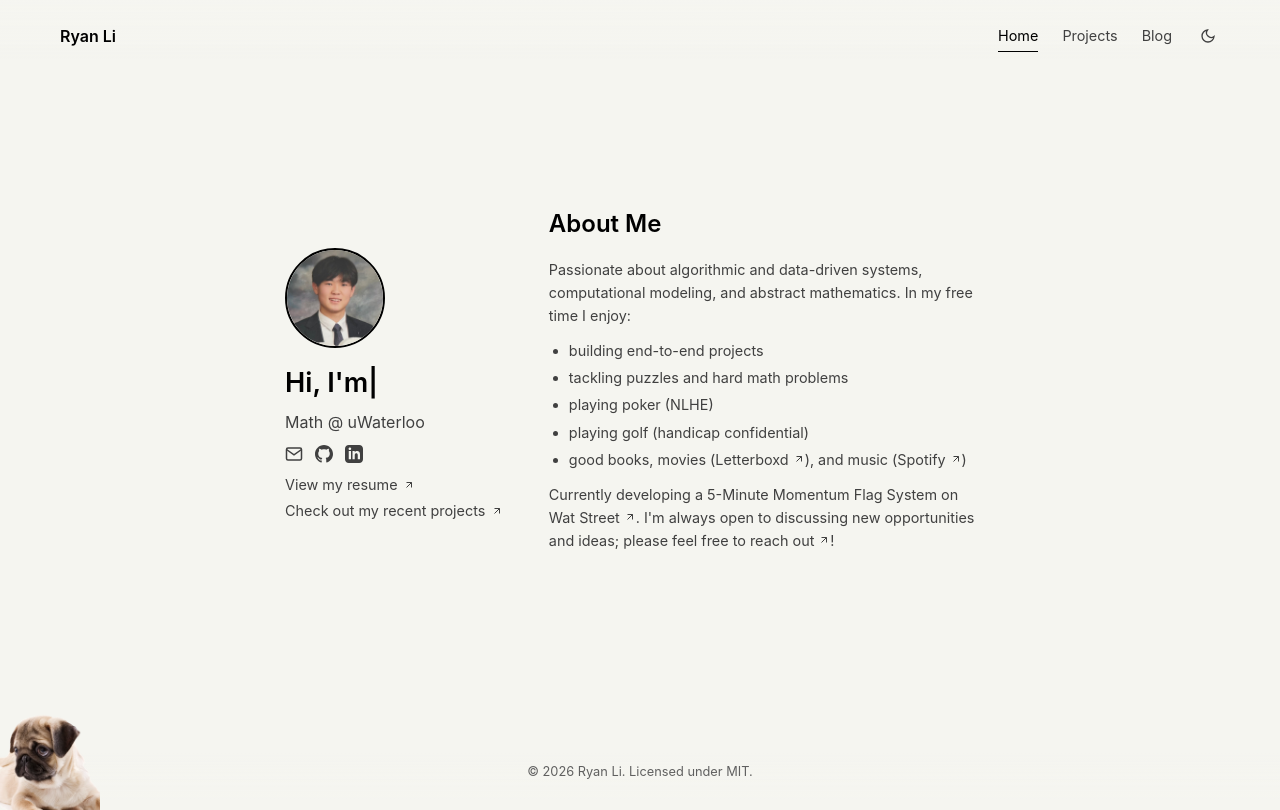
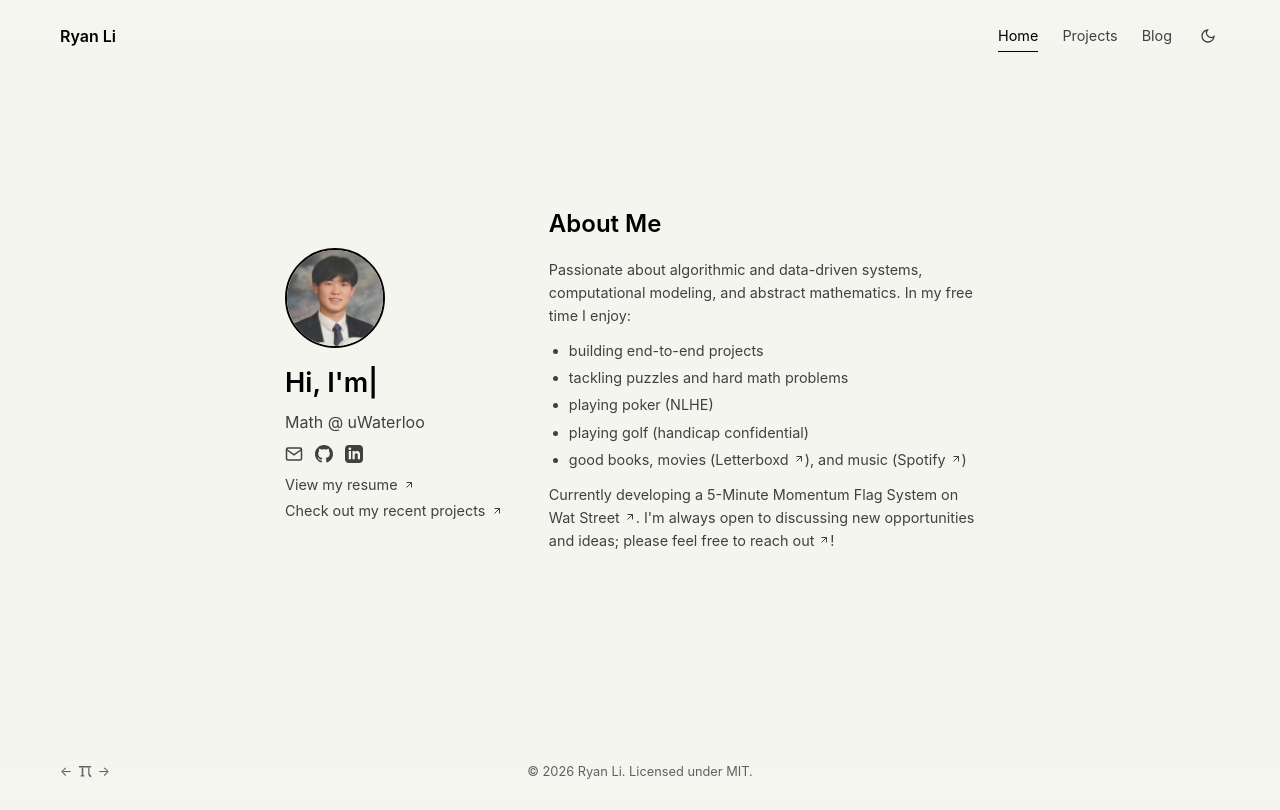
Before and after one commit to rli8145/rli-personal-website, a React (Vite) app: page / in a window 1280 px wide. Built offline with nearby package versions, Linux system fonts and the light colour scheme.

Commit message:
math webring widget

```diff
--- a/src/components/Footer.css
+++ b/src/components/Footer.css
@@ -17,29 +17,44 @@
   display: flex;
   flex-direction: column;
   align-items: center;
-  gap: 0.5rem;
 }
 
-.footer-links {
+.footer-bottom {
   display: flex;
-  gap: 1.25rem;
+  align-items: center;
+  width: 100%;
+  position: relative;
 }
 
-.footer-links a {
-  color: var(--text-secondary);
-  text-decoration: none;
-  display: inline-block;
-  transition: color 0.2s ease, transform 0.2s ease;
+.footer-bottom .copyright {
+  position: absolute;
+  left: 50%;
+  transform: translateX(-50%);
 }
 
-.footer-links a:hover {
+.webring {
+  display: flex;
+  align-items: center;
+  gap: 0.3rem;
+}
+
+.webring a {
+  color: var(--text-light);
+  text-decoration: none;
+  display: flex;
+  align-items: center;
+  font-size: 0.8rem;
+  transition: color 0.2s ease;
+}
+
+.webring a:hover {
   color: var(--primary-color);
-  transform: scale(1.02);
 }
 
 .copyright {
   color: var(--text-light);
   font-size: 0.8rem;
+  margin: 0;
 }
 
 
--- a/src/components/Footer.jsx
+++ b/src/components/Footer.jsx
@@ -1,4 +1,5 @@
 import './Footer.css'
+import WebringIcon from './WebringIcon'
 
 // const buildTime = new Date(__BUILD_TIME__).toLocaleString('en-US', {
 //   timeZone: 'America/New_York',
@@ -18,10 +19,19 @@ function Footer() {
     <footer className="footer">
       <div className="container">
         <div className="footer-content">
-          <p className="copyright">
-            &copy; {currentYear} Ryan Li. Licensed under MIT.
-            {/* &nbsp;&middot;&nbsp; Last updated: {buildTime} */}
-          </p>
+          <div className="footer-bottom">
+            <p className="copyright">
+              &copy; {currentYear} Ryan Li. Licensed under MIT.
+              {/* &nbsp;&middot;&nbsp; Last updated: {buildTime} */}
+            </p>
+            <div className="webring">
+              <a href="https://math-webring.vercel.app/#ryan-li.ca?nav=prev" aria-label="Previous webring site">←</a>
+              <a href="https://math-webring.vercel.app/#ryan-li.ca" target="_blank" rel="noopener noreferrer" aria-label="UW Math Webring">
+                <WebringIcon size={16} color="currentColor" />
+              </a>
+              <a href="https://math-webring.vercel.app/#ryan-li.ca?nav=next" aria-label="Next webring site">→</a>
+            </div>
+          </div>
 
         </div>
       </div>
--- /dev/null
+++ b/src/components/WebringIcon.jsx
@@ -0,0 +1,33 @@
+export default function WebringIcon({
+  color = "#1C1917",
+  size = 20,
+}) {
+  return (
+    <svg
+      xmlns="http://www.w3.org/2000/svg"
+      viewBox="0 0 500 500"
+      width={size}
+      height={size}
+      fill={color}
+    >
+      <title>UW Math Webring</title>
+
+      <rect x="60" y="60" width="380" height="52" rx="10" ry="10" />
+      <rect x="148" y="112" width="48" height="260" rx="8" ry="8" />
+      <rect x="114" y="352" width="116" height="36" rx="8" ry="8" />
+      <path d="M 304,112
+        C 304,112 316,112 328,112
+        C 340,112 352,120 352,132
+        L 352,300
+        C 352,340 364,370 390,392
+        C 408,408 428,414 440,406
+        C 452,398 454,382 444,368
+        C 436,357 424,352 416,344
+        C 396,324 388,296 388,260
+        L 388,132
+        C 388,120 376,112 364,112
+        Z
+      " />
+    </svg>
+  );
+}
--- a/src/layouts/MainLayout.jsx
+++ b/src/layouts/MainLayout.jsx
@@ -14,10 +14,10 @@ function MainLayout() {
     return () => clearTimeout(timer)
   }, [location.pathname])
 
-  const handlePugClick = () => {
-    const audio = new Audio('/bark.mp3')
-    audio.play()
-  }
+  // const handlePugClick = () => {
+  //   const audio = new Audio('/bark.mp3')
+  //   audio.play()
+  // }
 
   return (
     <div className="App">
@@ -26,12 +26,12 @@ function MainLayout() {
         <Outlet />
       </main>
       <Footer />
-      <img
+      {/* <img
         src="/pug_favicon_512.png"
         alt="pug"
         className="pug-overlay"
         onClick={handlePugClick}
-      />
+      /> */}
     </div>
   )
 }
```
